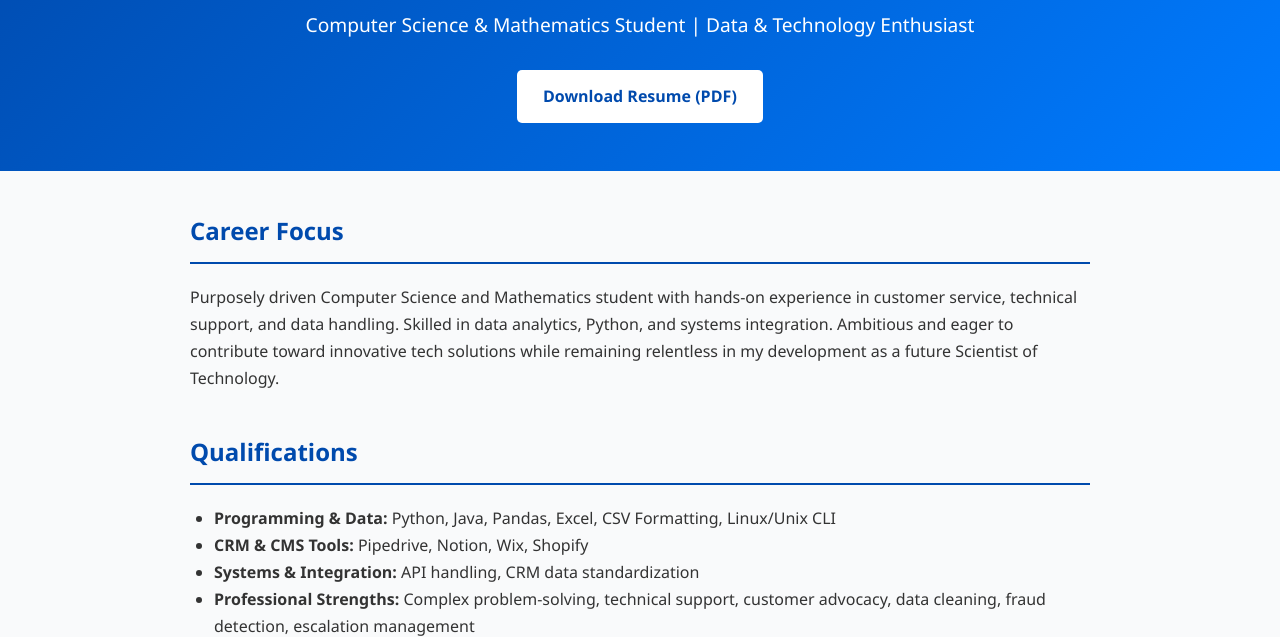
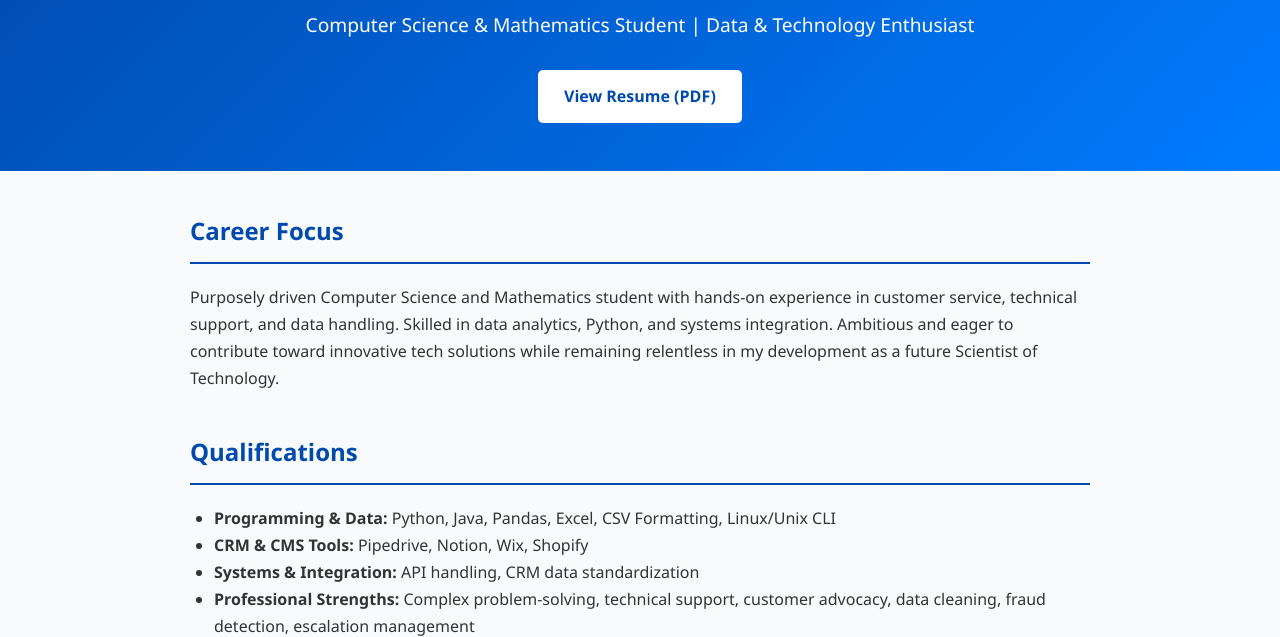
Before and after one commit to nrrorton/nicholas_orton_portfolio, a plain HTML site: page index.html in a window 1280 px wide. Shown: the part 153-790 px from the top of the page. Drawn offline with Linux system fonts and the light colour scheme.

Commit message:
Updating index.html wording

```diff
--- a/index.html
+++ b/index.html
@@ -12,7 +12,7 @@
     <header>
         <h1>Nicholas Orton</h1>
         <p>Computer Science & Mathematics Student | Data & Technology Enthusiast</p>
-        <a href="nicholas_orton_resume_updated.pdf" class="button" target="_blank">Download Resume (PDF)</a>
+        <a href="nicholas_orton_resume_updated.pdf" class="button" target="_blank">View Resume (PDF)</a>
     </header>
 
     <section id="career-focus">
```
